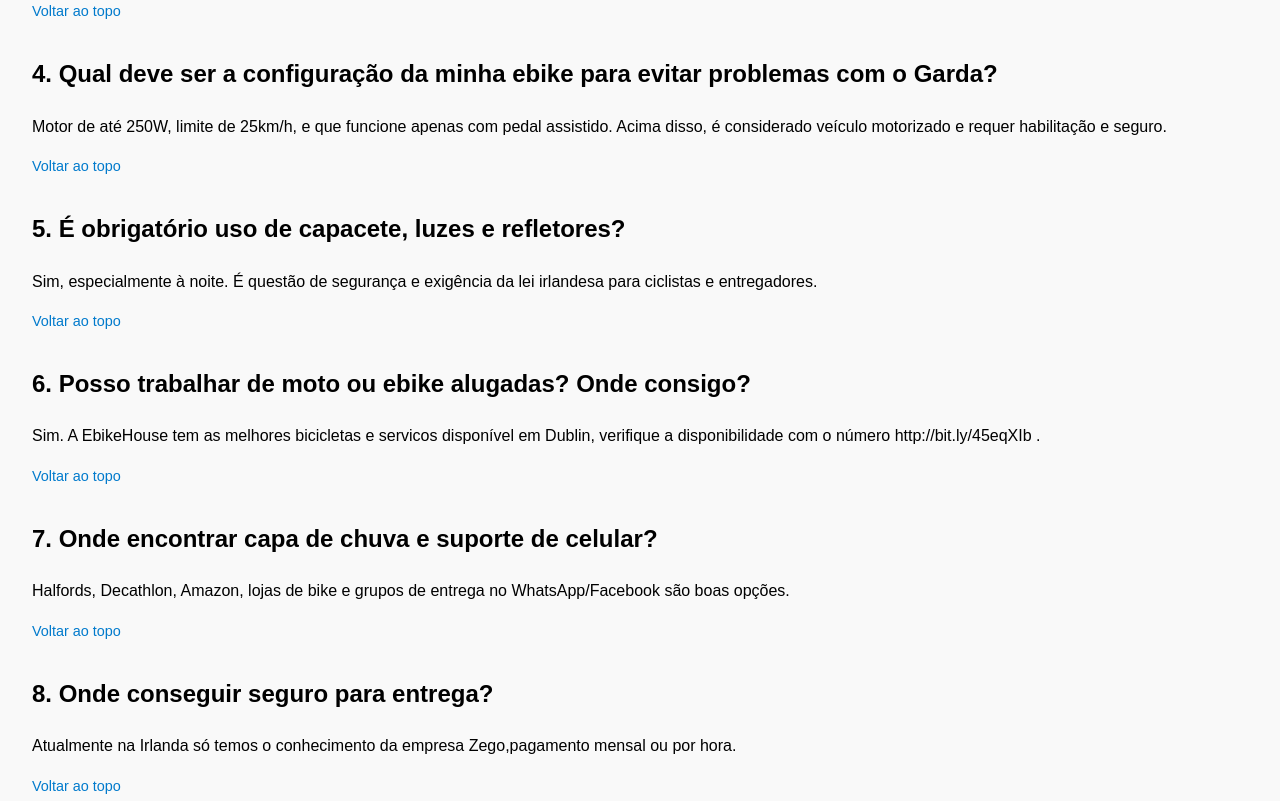
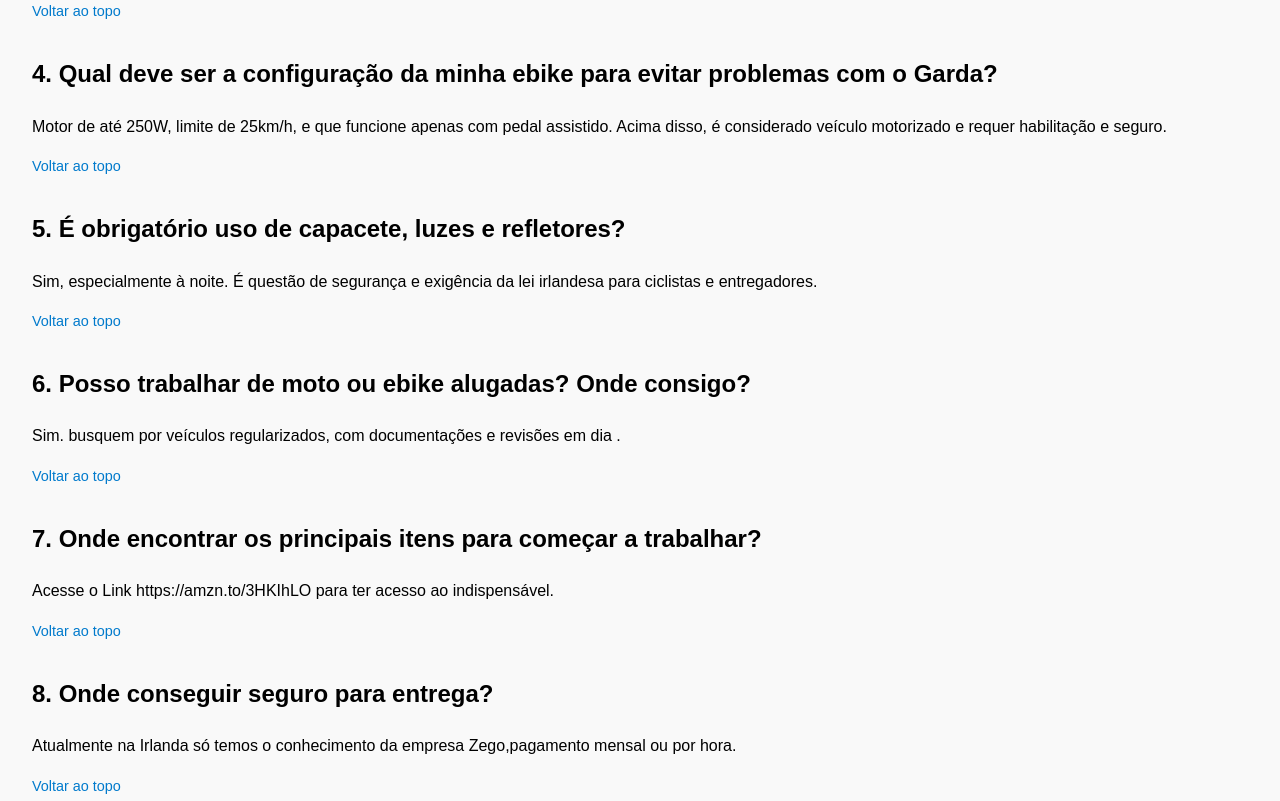
Before and after one commit to CachorroLokoIE/FAQ-Cachorro-Loko-IE, a plain HTML site: page index.html in a window 1280 px wide. Shown: the part 1149-1950 px from the top of the page. Drawn offline with Linux system fonts and the light colour scheme.

Commit message:
Update index.html

```diff
--- a/index.html
+++ b/index.html
@@ -43,7 +43,7 @@
     <li><a href="#pergunta4">4. Qual deve ser a configuração da minha ebike para evitar problemas com o Garda?</a></li>
     <li><a href="#pergunta5">5. É obrigatório uso de capacete, luzes e refletores?</a></li>
     <li><a href="#pergunta6">6. Posso trabalhar de moto ou ebike alugadas?</a></li>
-    <li><a href="#pergunta7">7. Onde encontrar as melhores Ebike para Alugar/Comprar? </a></li>
+    <li><a href="#pergunta7">7. Onde encontrar os principais itens para começar a trabalhar? </a></li>
     <li><a href="#pergunta8">8. Onde conseguir seguro para entrega?</a></li>
     <li><a href="#pergunta9">9. Existem lugares perigosos para fazer entrega?</a></li>
     <li><a href="#pergunta10">10. Como evitar golpes?</a></li>
@@ -88,13 +88,13 @@
 
   <div class="pergunta" id="pergunta6">
     <h2>6. Posso trabalhar de moto ou ebike alugadas? Onde consigo?</h2>
-    <p>Sim. A EbikeHouse tem as melhores bicicletas e servicos disponível em Dublin, verifique a disponibilidade com o número http://bit.ly/45eqXIb .</p>
+    <p>Sim. busquem por veículos regularizados, com documentações e revisões em dia .</p>
     <p class="voltar-topo"><a href="#topo">Voltar ao topo</a></p>
   </div>
 
   <div class="pergunta" id="pergunta7">
-    <h2>7. Onde encontrar capa de chuva e suporte de celular?</h2>
-    <p>Halfords, Decathlon, Amazon, lojas de bike e grupos de entrega no WhatsApp/Facebook são boas opções.</p>
+    <h2>7. Onde encontrar os principais itens para começar a trabalhar?</h2>
+    <p> Acesse o Link https://amzn.to/3HKIhLO para ter acesso ao indispensável.</p>
     <p class="voltar-topo"><a href="#topo">Voltar ao topo</a></p>
   </div>
 
```
